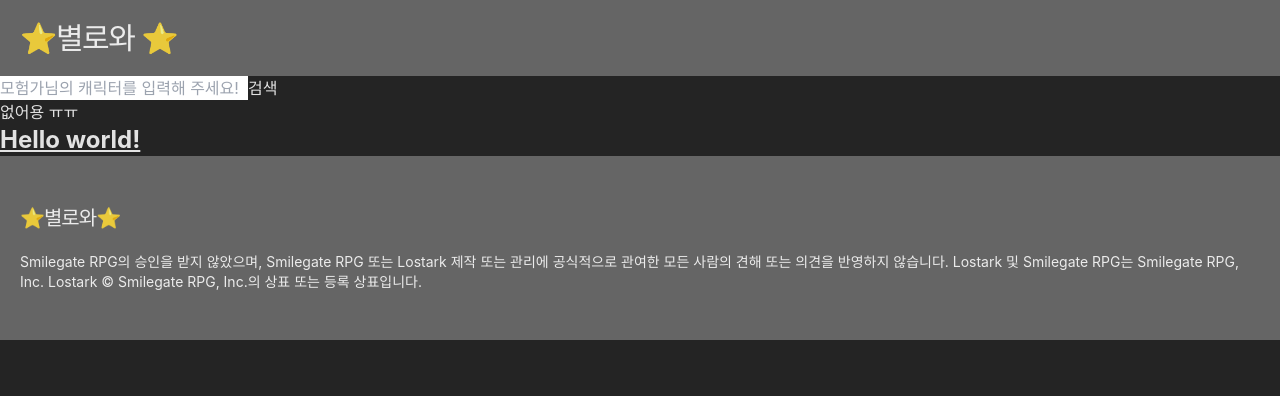
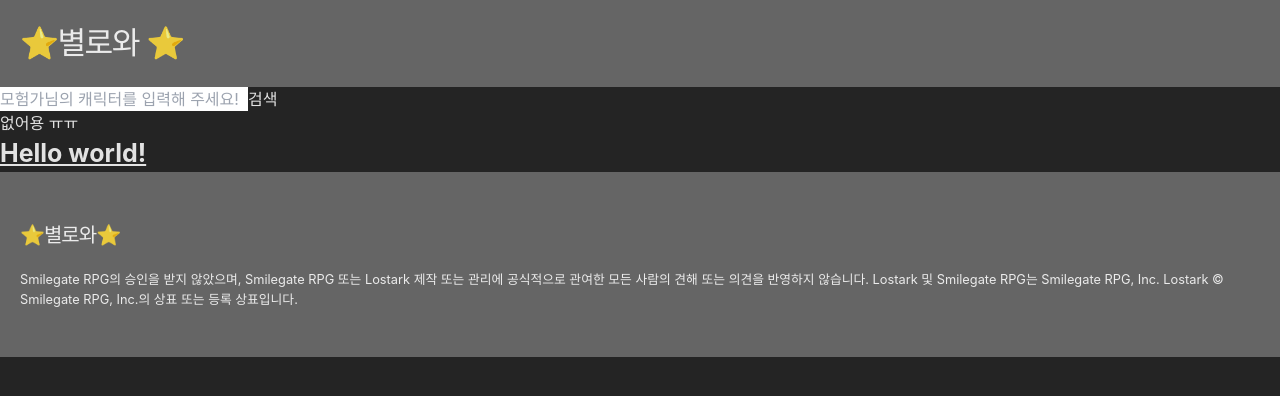
Before and after one commit to ByeoliKim/starS2dohee, a React (Vite) app in the folder star-lost-ark/: page / in a window 1280 px wide. Shown: the top 396 px of the page. Built offline with nearby package versions, Linux system fonts and the light colour scheme; no server answers.

Commit message:
⭐ Font 세팅

```diff
--- a/star-lost-ark/tailwind.config.js
+++ b/star-lost-ark/tailwind.config.js
@@ -5,7 +5,17 @@
       "./src/**/*.{js,ts,jsx,tsx}",
     ],
     theme: {
-      extend: {},
+      fontSize: {
+        sm: '0.8rem',
+        base: '1rem',
+        xl: '1.25rem',
+        '2xl': '1.563rem',
+        '3xl': '1.953rem',
+        '4xl': '2.441rem',
+        '5xl': '3.052rem',
+        '6xl': '4.2rem',
+        'levelSize': '40px'
+      }
     },
     plugins: [],
 }
```
